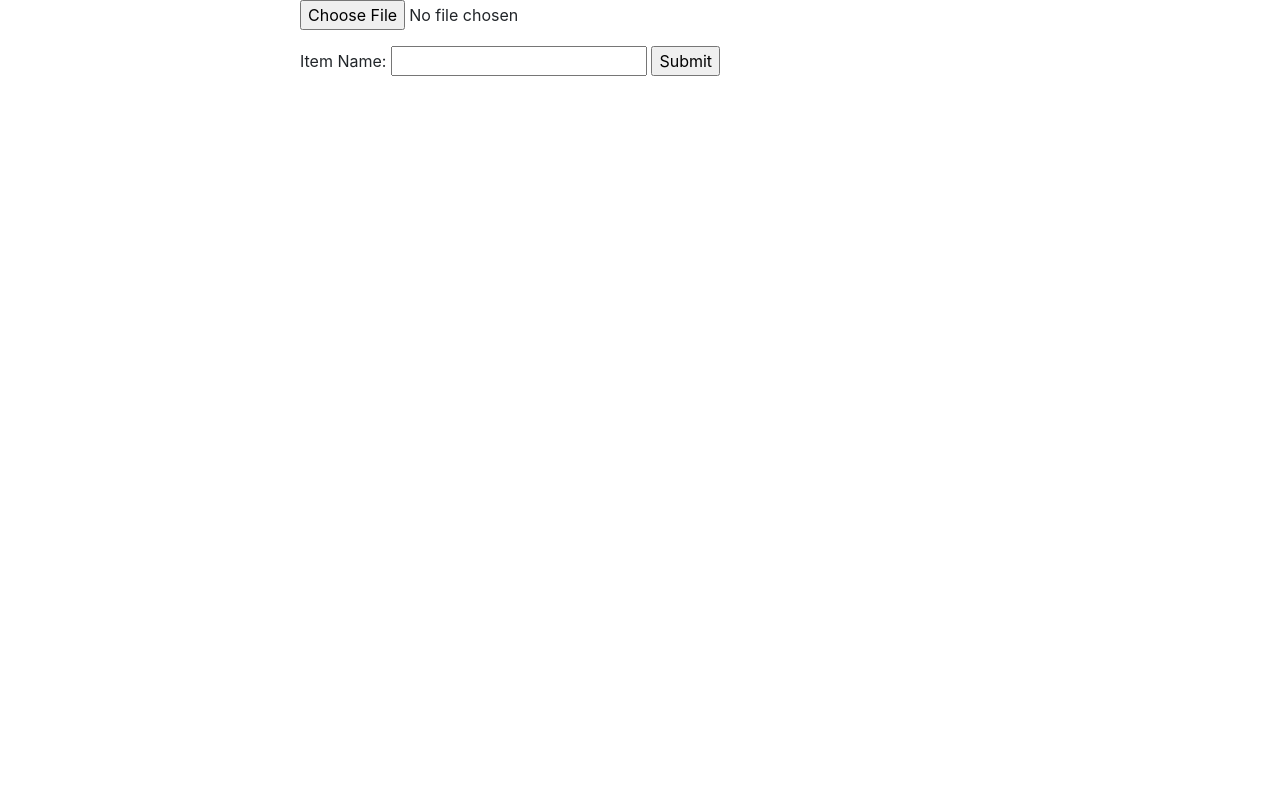
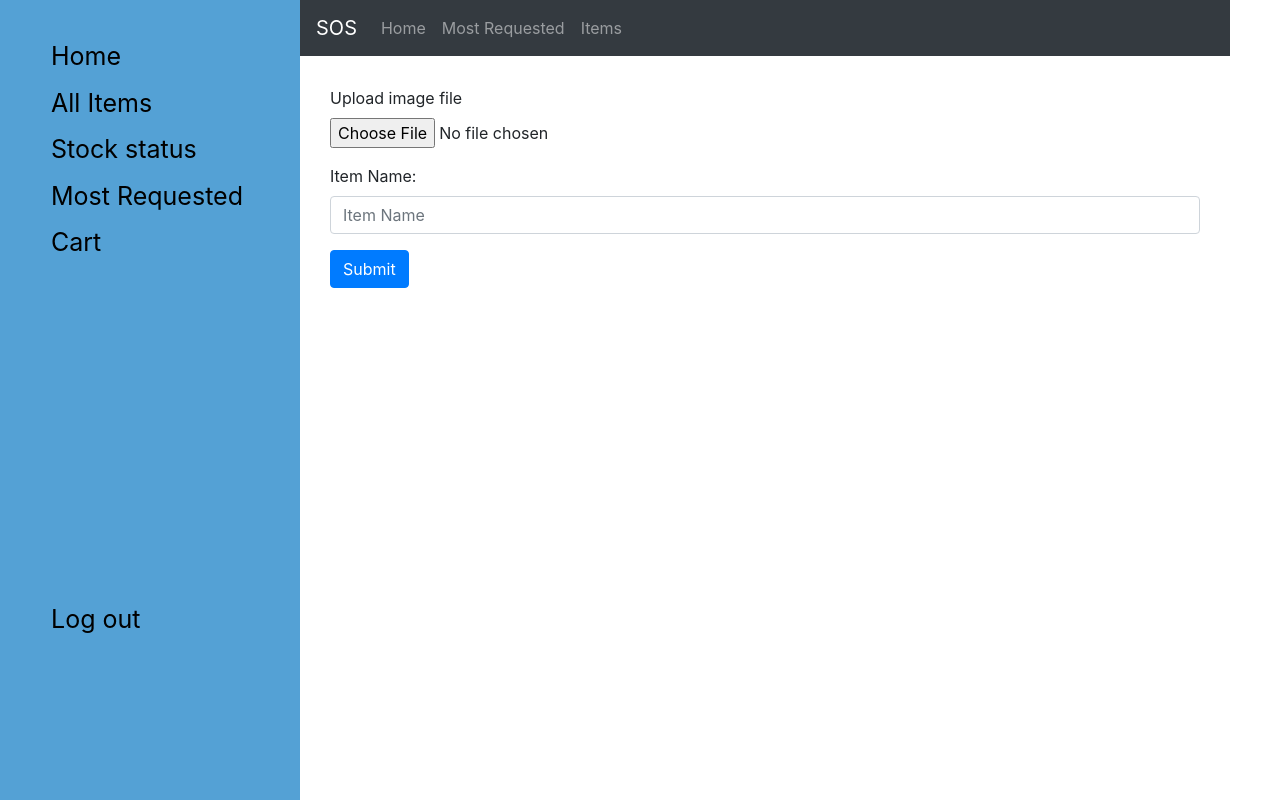
Before and after one commit to denniskalpedis/SOS-project, a Django app: page /sos/new_item/ in a window 1280 px wide. Run offline with Django 3.2, Linux system fonts and the light colour scheme; parts of the project's set-up code (start-up, migrations or seed data) failed here and were passed over; some libraries are stand-ins or nearby versions.

Commit message:
styled most of the templates

```diff
--- a/apps/snack_app/templates/sos/inventory.html
+++ b/apps/snack_app/templates/sos/inventory.html
@@ -8,10 +8,10 @@
                 <a href="#">Stock status</a>
                 <a href="#">Most Requested</a>
                 <a href="#">Cart</a>
-         <div class="space">
-            <a href="/logout">Log out</a>
+                <div class="space">
+                    <a href="/logout">Log out</a>
+                </div>
         </div>
-    </div>
 
         <nav class="navbar navbar-expand-md bg-dark navbar-dark">
             <a class="navbar-brand" href="#">SOS</a>
--- a/apps/snack_app/templates/sos/new_item.html
+++ b/apps/snack_app/templates/sos/new_item.html
@@ -1,13 +1,57 @@
 {% extends 'base_layout.html' %}
 
     {% block content%}
+        <!-- Side navigation -->
+        <div class="sidenav">
+                <a href="/sos/">Home</a>
+                <a href="#">All Items</a>
+                <a href="#">Stock status</a>
+                <a href="#">Most Requested</a>
+                <a href="#">Cart</a>
+                <div class="space">
+                    <a href="/logout">Log out</a>
+                </div>
+        </div>
+        <nav class="navbar navbar-expand-md bg-dark navbar-dark">
+            <a class="navbar-brand" href="#">SOS</a>
+            <button class="navbar-toggler" type="button" data-toggle="collapse" data-target="#collapsibleNavbar">
+                <span class="navbar-toggler-icon"></span>
+            </button>
+            <div class="collapse navbar-collapse" id="collapsibleNavbar">
+                <ul class="navbar-nav">
+                    <li class="nav-item">
+                        <a class="nav-link" href="#">Home</a>
+                    </li>
+                    <li class="nav-item">
+                        <a class="nav-link" href="#">Most Requested</a>
+                    </li>
+                    <li class="nav-item">
+                        <a class="nav-link" href="#">Items</a>
+                    </li>
+                </ul>
+            </div>
+        </nav>
 
-<form action="upload_pic" method="POST" enctype="multipart/form-data">{% csrf_token %}
+        <form action="upload_pic" method="POST" enctype="multipart/form-data" style="margin: 30px;">
+            {% csrf_token %}
+            <div class="form-group">
+                <label for="image">Upload image file</label>
+                <input type="file" class="form-control-file" id="id_image" name="image">
+            </div>
+            <div class="form-group">
+                <label for="name">Item Name:</label>
+                <input type="text" class="form-control" placeholder="Item Name" name="name">
+            </div>
+            <input type="submit" value="Submit" class="btn btn-primary">
+        </form>
+        <!-- <form action="upload_pic" method="POST" enctype="multipart/form-data">
+            {% csrf_token %}
             <p>
             <input id="id_image" type="file" class="" name="image">
             </p>
             Item Name: <input type="text" name="name">
             <input type="submit" value="Submit" />
         </form>
+     -->
 
 {% endblock %}
```
Also changed, not shown: apps/snack_app/migrations/0007_auto_20180427_1042.py (added). Lines whose indentation alone changed are shown as unchanged.
